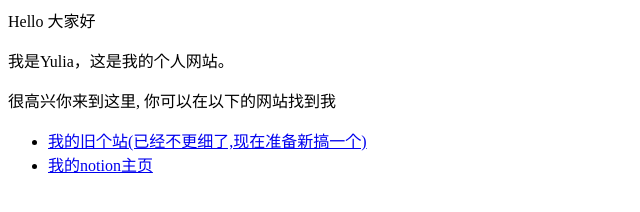
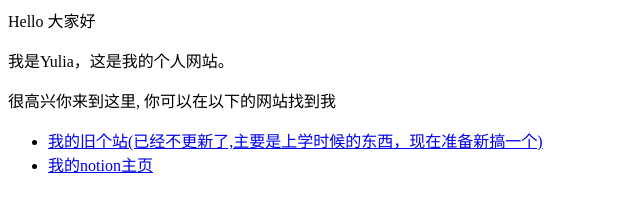
Before and after one commit to HiYulia/me, a plain HTML site: page index.html in a window 1280 px wide. Shown: the whole page, without its empty margins (0-640 px from the left). Drawn offline with Linux system fonts and the light colour scheme.

Commit message:
Update index.html

```diff
--- a/index.html
+++ b/index.html
@@ -3,6 +3,6 @@
 <p>很高兴你来到这里, 你可以在以下的网站找到我</p>
 
 <ul>
-  <li> <a href="https://xyniu0829.wixsite.com/yulia">我的旧个站(已经不更细了,现在准备新搞一个)</a> </li>
+  <li> <a href="https://xyniu0829.wixsite.com/yulia">我的旧个站(已经不更新了,主要是上学时候的东西，现在准备新搞一个)</a> </li>
   <li> <a href="https://jumpy-diver-0c8.notion.site/Yulia-Niu-30f0d9b491eb4f2f8980c68e48824e8a">我的notion主页</a> </li>
 </ul>
```
